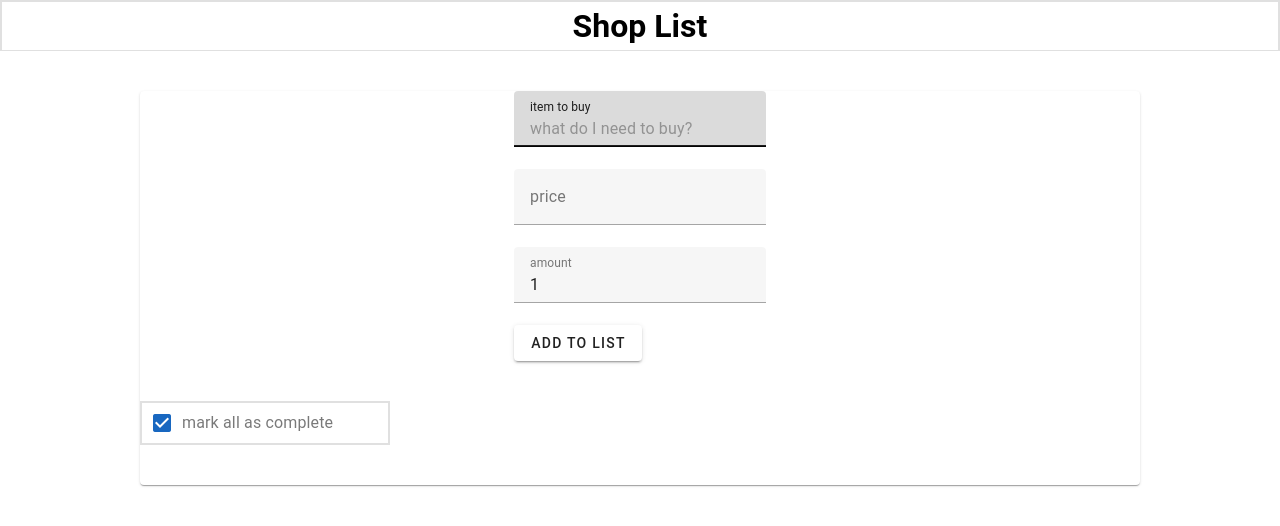
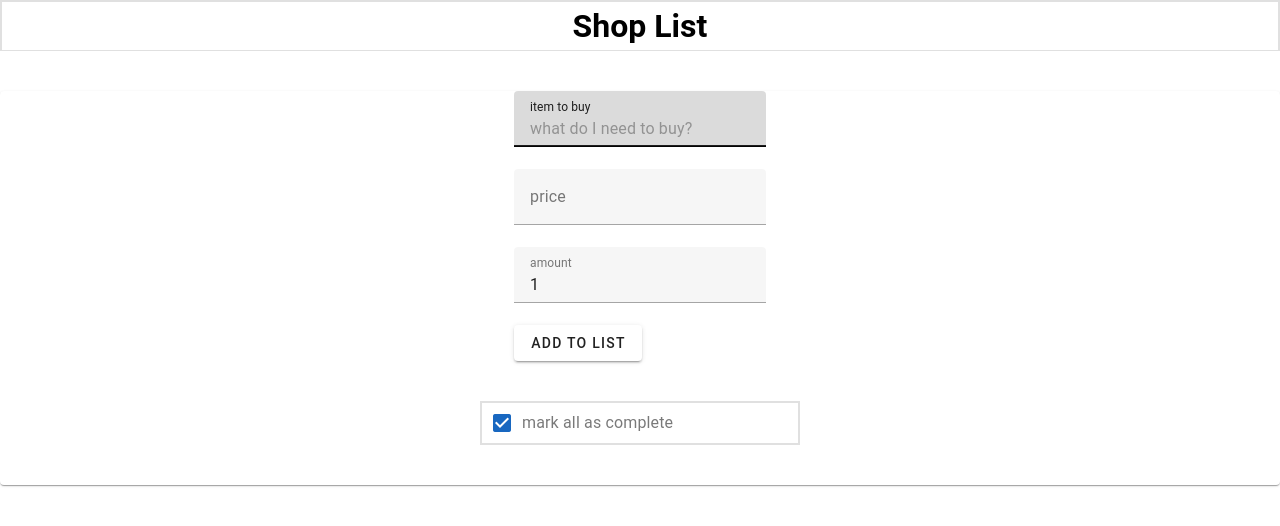
Before and after one commit to RickyTickyTavy69/vuetask, a Vue app: page / in a window 1280 px wide. Shown: the top 526 px of the page. Built offline with nearby package versions, Linux system fonts and the light colour scheme.

Commit message:
added mdi

```diff
--- a/package.json
+++ b/package.json
@@ -7,7 +7,7 @@
     "build": "vue-cli-service build",
     "test:unit": "vue-cli-service test:unit",
     "lint": "vue-cli-service lint",
-    "start:prod": "yarn build && npx http-server dist"
+    "start": "yarn build && npx http-server dist"
   },
   "dependencies": {
     "core-js": "^3.8.3",
--- a/src/app/App.vue
+++ b/src/app/App.vue
@@ -83,7 +83,7 @@ const removeCompleted = () => {
 
 <template>
     <AppHeader/>
-    <v-card class="mx-auto" width="1000">
+    <v-card class="mx-auto">
       <AddItemForm :updateItemsList="updateItemsList"/>
 
       <ShoppingList
--- a/src/widgets/AddItemForm/AddItemForm.vue
+++ b/src/widgets/AddItemForm/AddItemForm.vue
@@ -95,12 +95,14 @@ onMounted(async () => {
     </div>
   </div>
 
-  <div class="mb-10">
-    <v-checkbox-btn
-      class="border-md w-25"
-      color="primary"
-      v-model="allDone"
-      label="mark all as complete"
-    />
+  <div class="mb-10 d-flex justify-center">
+    <div class="w-25">
+      <v-checkbox-btn
+        class="border-md"
+        color="primary"
+        v-model="allDone"
+        label="mark all as complete"
+      />
+    </div>
   </div>
 </template>
--- a/src/widgets/Footer/App-footer.vue
+++ b/src/widgets/Footer/App-footer.vue
@@ -20,10 +20,13 @@ const pluralize = (word: string, count: number) => word + (count === 1 ? '' : 's
 
 <template>
   <footer class="footer" v-show="props.items.length">
+    <div class="d-flex justify-center">
       <span class="todo-count">
         <strong v-text="remaining"></strong>
         {{ pluralize('item', remaining) }} left
       </span>
+    </div>
+
 
     <v-list class="d-flex justify-space-around">
       <li>
--- a/src/widgets/ShoppingList/ShoppingList.vue
+++ b/src/widgets/ShoppingList/ShoppingList.vue
@@ -49,13 +49,20 @@ const doneEdit = (item : Item) => {
   }
 };
 
+
 </script>
 
 <template>
-  <div class="border-xl h-25" v-show="props.filteredItems.length">
+  <div>
+    <v-card
+      class="overflow-y-auto mx-auto"
+      v-show="props.filteredItems.length"
+      max-height="400"
+      max-width="1000"
+    >
 
-    <div
-      class="d-flex justify-space-between ga-10 border-md"
+      <v-row
+        class="d-flex justify-space-around w-100 mx-auto ga-10 border-md my-2"
         v-for="item in filteredItems"
         :key="item.id"
         :class="{ completed: item.completed }"
@@ -86,6 +93,7 @@ const doneEdit = (item : Item) => {
           @click="removeItem(item)">
           delete
         </v-btn>
-    </div>
+      </v-row>
+    </v-card>
   </div>
 </template>
```
Lines whose indentation alone changed are shown as unchanged.
